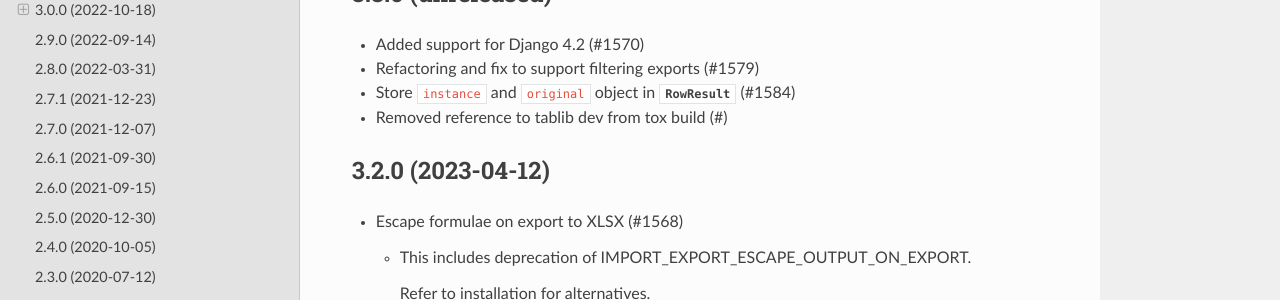
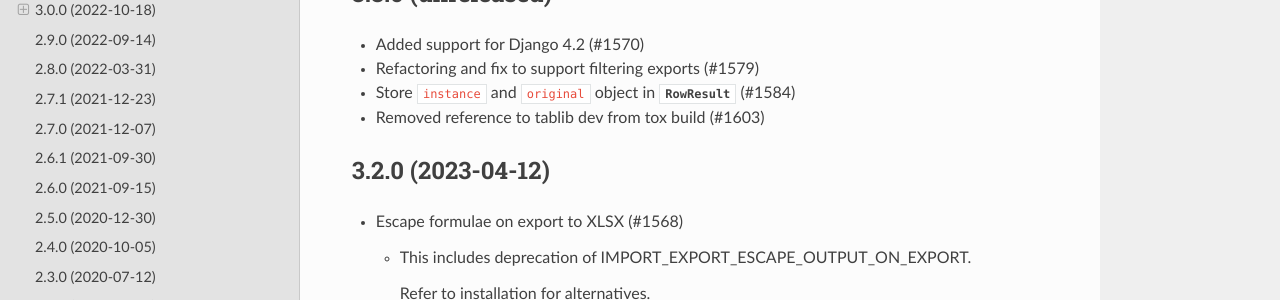
Before and after one commit to django-import-export/django-import-export, a Sphinx documentation site: the page built from docs/changelog.rst, in a window 1280 px wide and 900 px high. Shown: the part 183-483 px from the top of the window. Built offline with Sphinx 7.4.7 and the Read the Docs theme 2.0.0, drawn with Linux system fonts in a browser that asks for light colours; pages that are not in the unit, such as notebooks, are missing from menus.

Commit message:
Update changelog.rst

```diff
--- a/docs/changelog.rst
+++ b/docs/changelog.rst
@@ -7,7 +7,7 @@ Changelog
 - Added support for Django 4.2 (#1570)
 - Refactoring and fix to support filtering exports (#1579)
 - Store ``instance`` and ``original`` object in :class:`~import_export.results.RowResult` (#1584)
-- Removed reference to tablib dev from tox build (#)
+- Removed reference to tablib dev from tox build (#1603)
 
 3.2.0 (2023-04-12)
 ------------------
```
